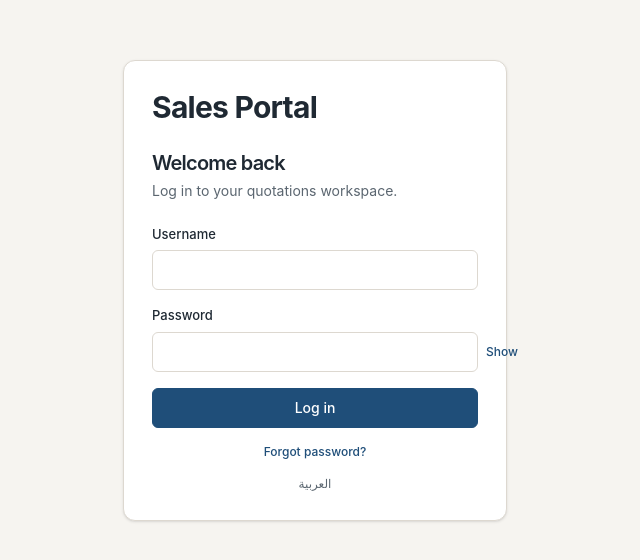
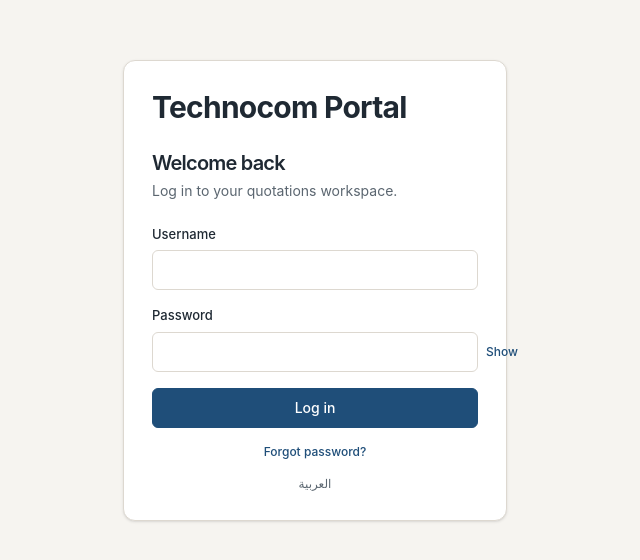
Before and after one commit to Technocom-Polyurethanes/Sales-Portal-Frontend, a React (Vite) app: page / in a window 1280 px wide. Shown: the part 110-670 px from the top of the page, without its empty margins (325-965 px from the left). Built offline with nearby package versions, Linux system fonts and the light colour scheme; no server answers; a web font is replaced by a local one.

Commit message:
feat: update branding from Sales Portal to Technocom Portal in HTML and Wordmark component

```diff
--- a/index.html
+++ b/index.html
@@ -5,9 +5,9 @@
     <meta name="viewport" content="width=device-width, initial-scale=1.0" />
     <meta
       name="description"
-      content="Sales Portal — quotations, customers, products and PDF offers."
+      content="Technocom Portal — quotations, customers, products and PDF offers."
     />
-    <title>Sales Portal</title>
+    <title>Technocom Portal</title>
     <link rel="icon" href="data:," />
   </head>
   <body>
--- a/src/components/ui/Wordmark.tsx
+++ b/src/components/ui/Wordmark.tsx
@@ -15,6 +15,6 @@ export default function Wordmark({
   className = "",
 }: WordmarkProps) {
   return (
-    <span className={`inline-flex items-center gap-1 font-bold tracking-tight text-ink ${SIZES[size]} ${className}`}>Sales Portal</span>
+    <span className={`inline-flex items-center gap-1 font-bold tracking-tight text-ink ${SIZES[size]} ${className}`}>Technocom Portal</span>
   )
 }
```
Also changed, not shown: src/features/offers/components/builder/BuilderWorkspace.tsx (+2 -12 lines).
